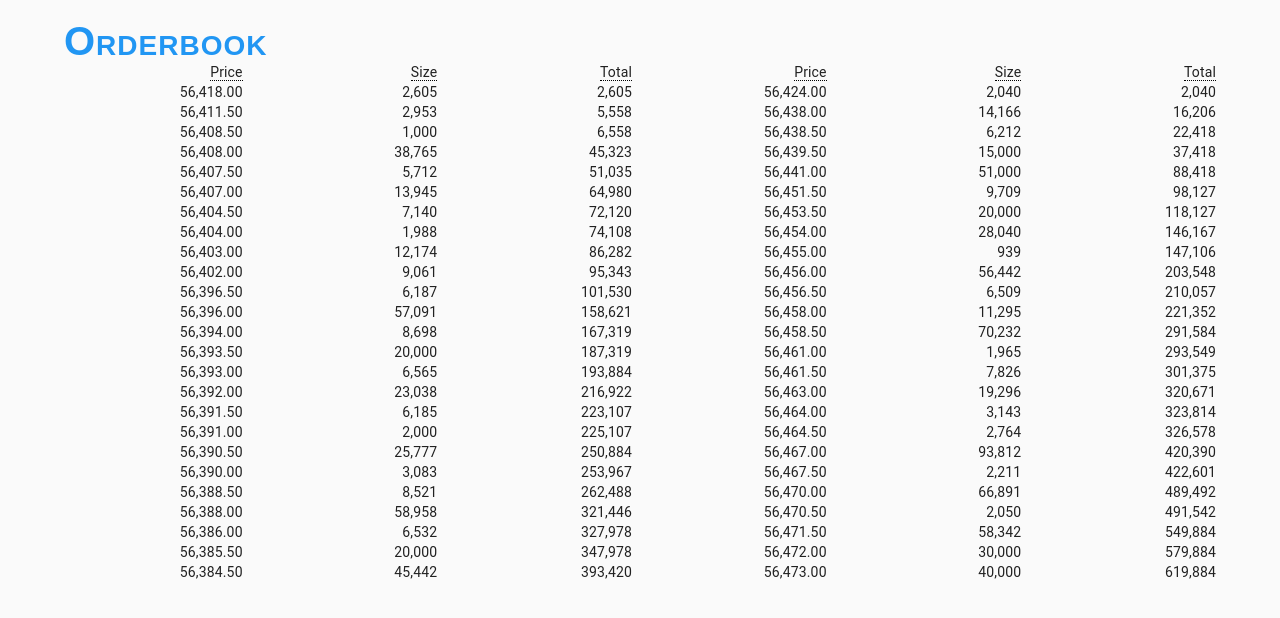
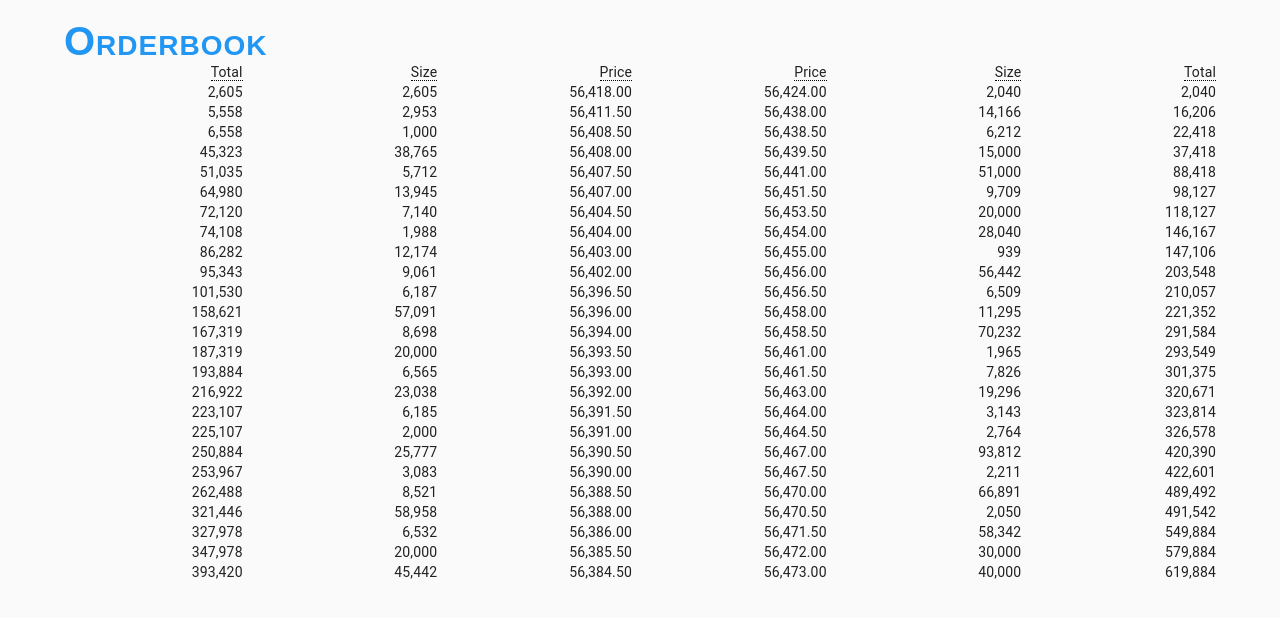
Before and after one commit to mlenser/mark-05-05-2021, a Gatsby site: page / in a window 1280 px wide. Built offline with nearby package versions, Linux system fonts and the light colour scheme; Gatsby itself is replaced by a stand-in of ours.

Commit message:
feat: display PriceSizeTotal in different ways

```diff
--- a/src/components/Orderbook/Asks.tsx
+++ b/src/components/Orderbook/Asks.tsx
@@ -12,7 +12,7 @@ const Asks: React.FC<Props> = ({ values }) => {
   const valuesWithTotal = sortedValues.reduce(addRunningTotal, []);
   return (
     <div>
-      <PriceSizeTotal values={valuesWithTotal} />
+      <PriceSizeTotal type="asks" values={valuesWithTotal} />
     </div>
   );
 };
--- a/src/components/Orderbook/Bids.tsx
+++ b/src/components/Orderbook/Bids.tsx
@@ -12,7 +12,11 @@ const Bids: React.FC<Props> = ({ values }) => {
   const valuesWithTotal = sortedValues.reduce(addRunningTotal, []);
   return (
     <div>
-      <PriceSizeTotal values={valuesWithTotal} />
+      <PriceSizeTotal
+        order={['total', 'size', 'price']}
+        type="bids"
+        values={valuesWithTotal}
+      />
     </div>
   );
 };
--- a/src/components/Orderbook/PriceSizeTotal.tsx
+++ b/src/components/Orderbook/PriceSizeTotal.tsx
@@ -3,6 +3,9 @@ import React from 'react';
 import styled from 'styled-components';
 import { formatNumber } from '../../utils/formatNumber';
 import { formatPrice } from '../../utils/formatPrice';
+
+type Ord = string;
+type Type = string;
 
 const Wrapper = styled.div`
   display: grid;
@@ -18,35 +21,103 @@ const TooltipIndicator = styled.span`
   border-bottom: 1px dotted black;
 `;
 
-type Props = {
-  values: SizePrice[];
+const getTitleAndText = ({
+  ord,
+  type,
+}: {
+  ord: Ord;
+  type: Type;
+}): {
+  text: string;
+  title: string;
+} => {
+  if (ord === 'price') {
+    if (type === 'bids') {
+      return {
+        text: 'Price',
+        title:
+          'The bid price represents the maximum price that a user is willing to buy at.',
+      };
+    }
+    if (type === 'asks') {
+      return {
+        text: 'Price',
+        title:
+          'The ask price represents the minimum price a user is willing to sell at.',
+      };
+    }
+  }
+  if (ord === 'size') {
+    return {
+      text: 'Size',
+      title: 'The number of contracts available at this price level.',
+    };
+  }
+  if (ord === 'total') {
+    return {
+      text: 'Total',
+      title: 'Cumulative number of contracts at this price level.',
+    };
+  }
+  return {
+    text: '',
+    title: '',
+  };
 };
 
-const PriceSizeTotal: React.FC<Props> = ({ values }) => {
+const getHeading = ({
+  ord,
+  type,
+}: {
+  ord: Ord;
+  type: Type;
+}): React.ReactNode => {
+  const { text, title } = getTitleAndText({ ord, type });
+  return (
+    <Tooltip title={title}>
+      <TooltipIndicator>{text}</TooltipIndicator>
+    </Tooltip>
+  );
+};
+
+const getColumn = ({ ord, values }: { ord: Ord; values: SizePrice }) => {
+  const [price, size, total] = values;
+  if (ord === 'price') {
+    return formatPrice(price);
+  }
+  if (ord === 'size') {
+    return formatNumber(size);
+  }
+  if (ord === 'total') {
+    return formatNumber(total);
+  }
+};
+
+type Props = {
+  order?: string[];
+  values: SizePrice[];
+  type: string;
+};
+
+const PriceSizeTotal: React.FC<Props> = ({
+  order = ['price', 'size', 'total'],
+  type,
+  values,
+}) => {
   return (
     <>
       <Wrapper>
-        <Column>
-          <Tooltip title="The bid price represents the maximum price that a user is willing to buy at. The ask price represents the minimum price a user is willing to sell at.">
-            <TooltipIndicator>Price</TooltipIndicator>
-          </Tooltip>
-        </Column>
-        <Column>
-          <Tooltip title="The number of contracts available at this price level.">
-            <TooltipIndicator>Size</TooltipIndicator>
-          </Tooltip>
-        </Column>
-        <Column>
-          <Tooltip title="Cumulative number of contracts at this price level and below">
-            <TooltipIndicator>Total</TooltipIndicator>
-          </Tooltip>
-        </Column>
+        {order.map((ord) => (
+          <Column key={`column-${ord}`}>{getHeading({ ord, type })}</Column>
+        ))}
       </Wrapper>
       {values.map(([price, size, total]) => (
         <Wrapper key={`${price}-${size}-${total}`}>
-          <Column>{formatPrice(price)}</Column>
-          <Column>{formatNumber(size)}</Column>
-          <Column>{formatNumber(total)}</Column>
+          {order.map((ord) => (
+            <Column key={`${price}-${size}-${total}-${ord}`}>
+              {getColumn({ ord, values: [price, size, total] })}
+            </Column>
+          ))}
         </Wrapper>
       ))}
     </>
```
